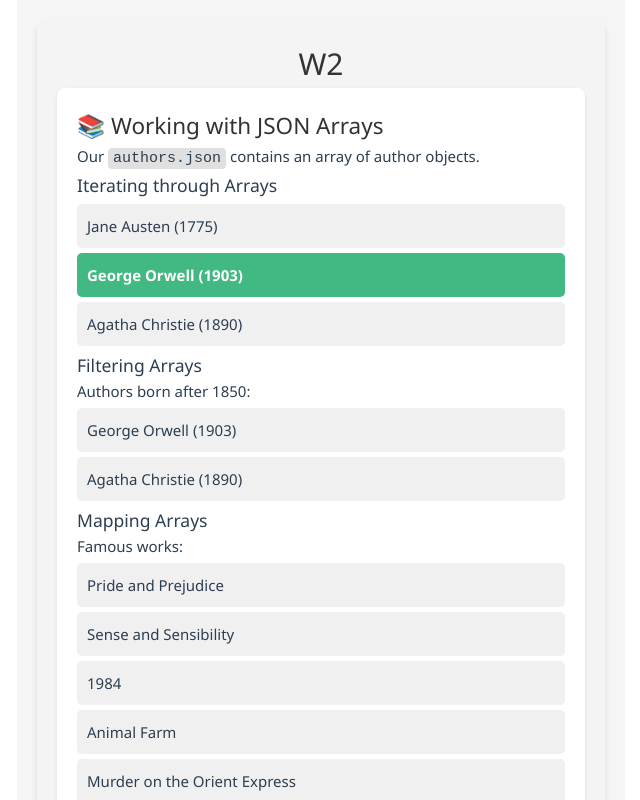
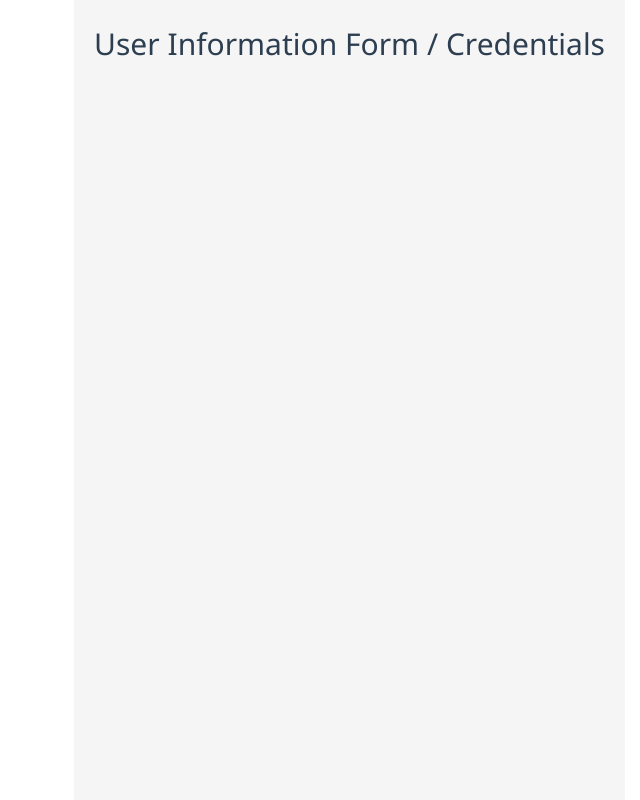
Before and after one commit to BiliKingdom/FIT5032_STUDIO, a Vue app: page / in a window 1280 px wide. Shown: the top 800 px of the page, without its empty margins (15-655 px from the left). Built offline with nearby package versions, Linux system fonts and the light colour scheme; the HTML template or start-up script is replaced by a standard one.

Commit message:
w3 activity1

```diff
--- a/package.json
+++ b/package.json
@@ -30,6 +30,7 @@
     "@vitejs/plugin-vue": "^6.0.1",
     "@vitejs/plugin-vue-jsx": "^5.0.1",
     "@vitest/eslint-plugin": "^1.3.4",
+    "@vue/compiler-sfc": "^3.5.18",
     "@vue/eslint-config-prettier": "^10.2.0",
     "@vue/eslint-config-typescript": "^14.6.0",
     "@vue/test-utils": "^2.4.6",
@@ -45,6 +46,6 @@
     "vite": "^7.0.6",
     "vite-plugin-vue-devtools": "^8.0.0",
     "vitest": "^3.2.4",
-    "vue-tsc": "^3.0.4"
+    "vue-tsc": "^3.0.5"
   }
 }
--- a/src/App.vue
+++ b/src/App.vue
@@ -1,10 +1,13 @@
 <script setup lang="ts">
 import JSONLab from './components/JSON.vue'
+import Form from './components/Form.vue';
+
 </script>
 
 <template>
   <div class="app-container">
-    <JSONLab />
+    <!-- <JSONLab /> -->
+    <Form />
   </div>
 </template>
 
--- /dev/null
+++ b/src/components/Form.vue
@@ -0,0 +1,13 @@
+<template>
+    <div>
+        <h1>User Information Form / Credentials</h1>
+    </div>
+</template>
+
+<script setup>
+// Our logic will go here
+</script>
+
+<style scoped>
+/* Our styles will go here */
+</style>
--- a/src/components/JSON.vue
+++ b/src/components/JSON.vue
@@ -72,6 +72,7 @@ const austen = computed(() =>
     </section>
 
     <section class="lab-section">
+
       <h2>Working with JSON Objects</h2>
       <p>Our <code>bookstores.json</code> is a JSON object.</p>
 
```
Also changed, not shown: 1 other file (tests, documents, lock files or other folders).
